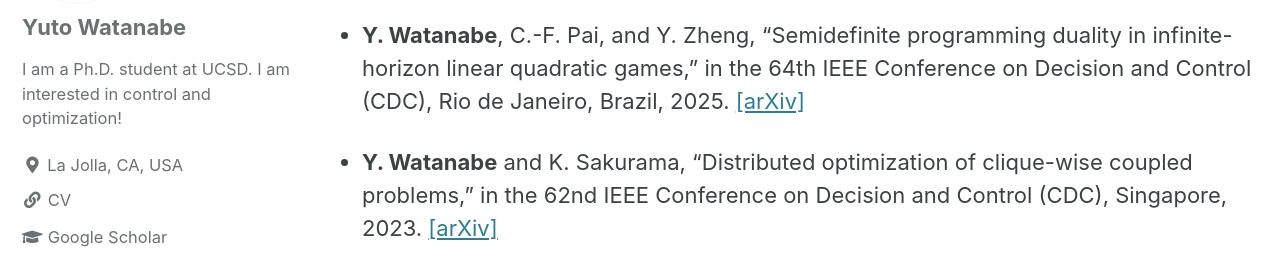
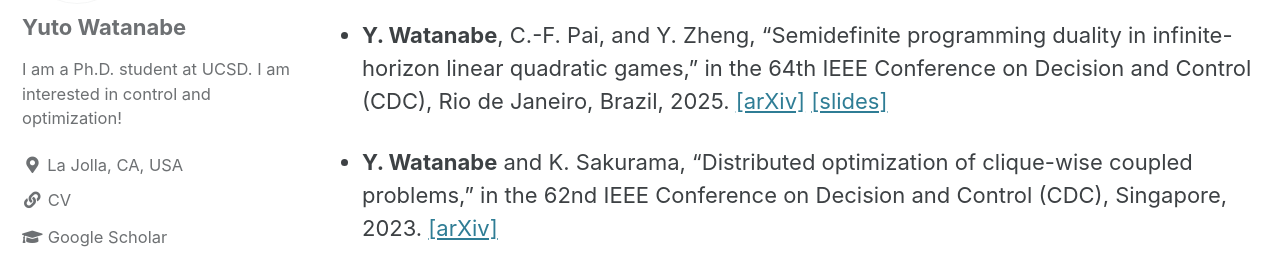
Before and after one commit to WatanabeYuto/watanabeyuto.github.io, a Jekyll site: the page built from publication.md, in a window 1280 px wide and 900 px high, scrolled down 1544 px. Shown: the part 172-435 px from the top of the window. Built offline with Jekyll 4.4.1, drawn with Linux system fonts in a browser that asks for light colours; cached includes are drawn as plain includes.

Commit message:
slides added

```diff
--- a/publication.md
+++ b/publication.md
@@ -47,7 +47,7 @@ with a Class of Non-Block-Diagonal Lyapunov Functions,” IEEE Transactions on A
 ### Peer-reviewed conference papers
 
 - **Y. Watanabe**, C.-F. Pai, and Y. Zheng, “Semidefinite programming duality in infinite-horizon linear quadratic games,” in the
-64th IEEE Conference on Decision and Control (CDC), Rio de Janeiro, Brazil, 2025. [[arXiv]](https://arxiv.org/abs/2504.02201)
+64th IEEE Conference on Decision and Control (CDC), Rio de Janeiro, Brazil, 2025. [[arXiv]](https://arxiv.org/abs/2504.02201) [[slides]](https://drive.google.com/file/d/1CCRbqFxUcOWdvHNvNHR6t9i49bbmdrLn/view?usp=sharing)
 
 - **Y. Watanabe** and K. Sakurama, “Distributed optimization of clique-wise coupled problems,” in the
 62nd IEEE Conference on Decision and Control (CDC), Singapore, 2023. [[arXiv]](https://arxiv.org/abs/2304.10904)
```
